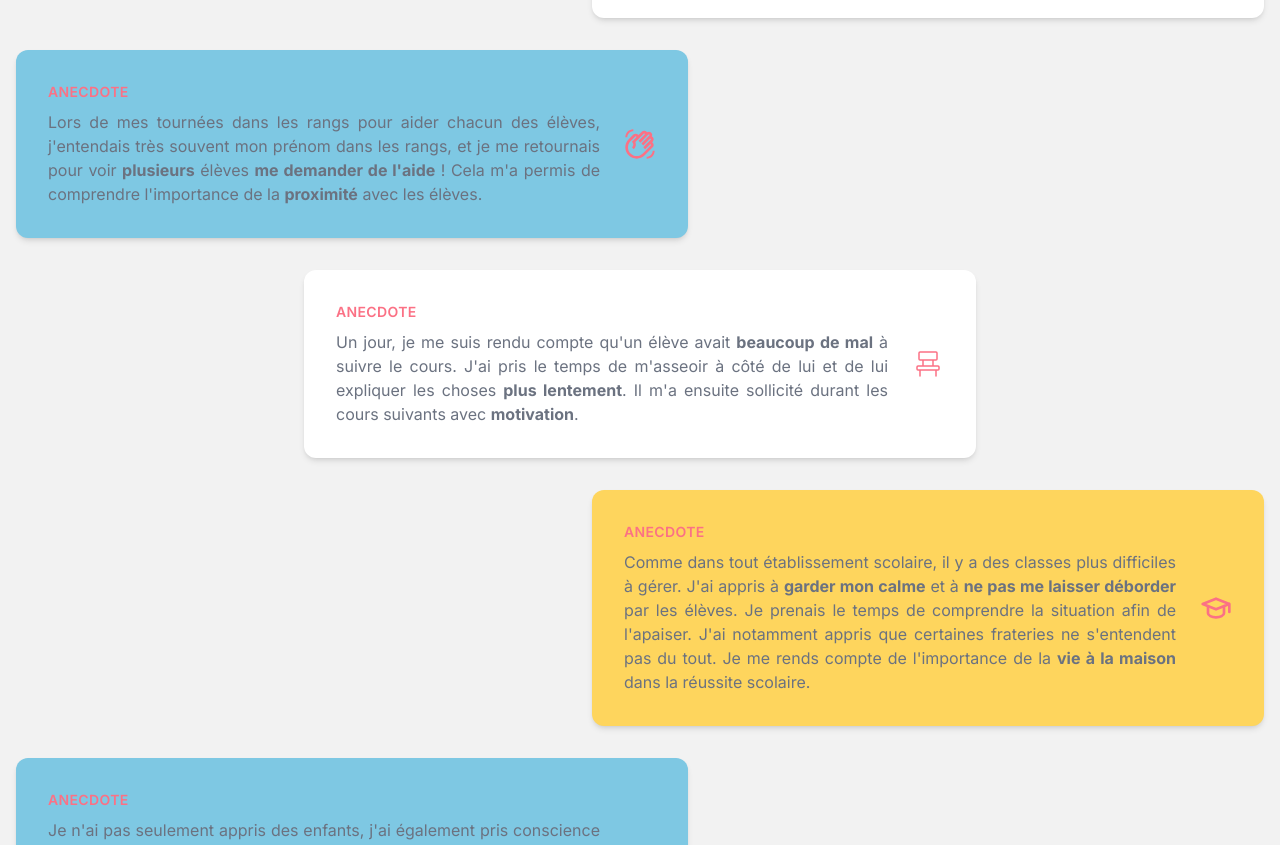
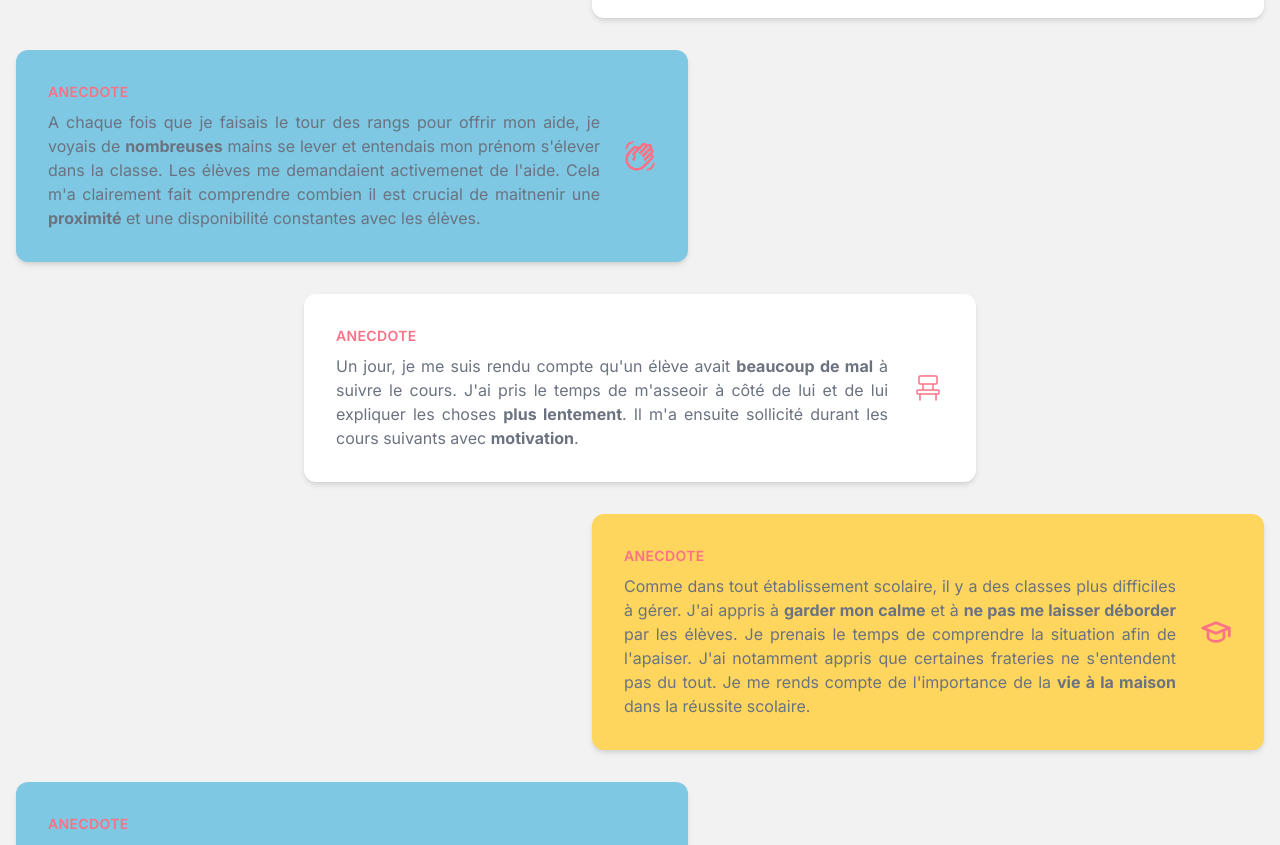
Before and after one commit to Nassim-H/NassimApprend, a Next.js app: page /experience in a window 1280 px wide. Shown: the part 2340-3185 px from the top of the page. Built offline with nearby package versions, Linux system fonts and the light colour scheme.

Commit message:
Anecdote

```diff
--- a/app/experience/page.tsx
+++ b/app/experience/page.tsx
@@ -75,8 +75,7 @@ const Experience = () => {
               Lors de mes premiers cours avec les maternelles, j&apos;ai été surpris par leur énergie déborante. J&apos;ai dû trouver des moyens de les canaliser. Le meilleur moyen de captiver l&apos;attention des plus petits et des plus grands : <b>raconter des histoires</b>.
             </Anecdote>
             <Anecdote color="bg-primary" icon={<MdOutlineWavingHand className="h-8 w-8 text-rose-400" />}>
-              Lors de mes tournées dans les rangs pour aider chacun des élèves, j&apos;entendais très souvent mon prénom dans les rangs, et je me retournais pour voir <b>plusieurs</b> élèves <b>me demander de l&apos;aide</b> ! Cela m&apos;a permis de comprendre l&apos;importance de la <b>proximité</b> avec les élèves.
-            </Anecdote>
+            A chaque fois que je faisais le tour des rangs pour offrir mon aide, je voyais de <b>nombreuses</b> mains se lever et entendais mon prénom s&apos;élever dans la classe. Les élèves me demandaient activemenet de l&apos;aide. Cela m&apos;a clairement fait comprendre combien il est crucial de maitnenir une <b>proximité</b> et une disponibilité constantes avec les élèves.            </Anecdote>
             <Anecdote align='center' icon={<PiChairLight className="h-8 w-8 text-rose-400" />}>
               Un jour, je me suis rendu compte qu&apos;un élève avait <b>beaucoup de mal</b> à suivre le cours. J&apos;ai pris le temps de m&apos;asseoir à côté de lui et de lui expliquer les choses <b>plus lentement</b>. Il m&apos;a ensuite sollicité durant les cours suivants avec <b>motivation</b>.
             </Anecdote>
```
